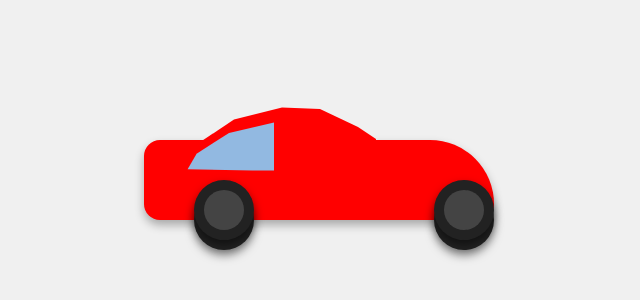
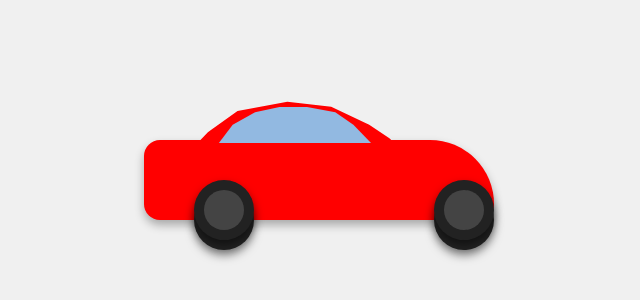
Before and after one commit to Daniel-Vara/formas, a plain HTML site: page index.html in a window 1280 px wide. Shown: the part 250-550 px from the top of the page, without its empty margins (296-936 px from the left). Drawn offline with Linux system fonts and the light colour scheme.

Commit message:
melhorado um pouco, mas falta finalizar

```diff
--- a/style.css
+++ b/style.css
@@ -39,24 +39,25 @@ body {
 /* Teto do carro */
 .car-top {
     position: absolute;
-    bottom: 30px;
+    bottom: 20px;
     left: 40px;
-    width: 200px;
-    height: 150px;
+    width: 230px;
+    height: 180px;
     background: #ff0000;
     border-radius: 30px 30px 0 0;
-   clip-path: polygon(49% 25%, 68% 26%, 87% 38%, 96% 46%, 96% 62%, 69% 62%, 38% 62%, 2% 61%, 7% 49%, 25% 33%);
+   clip-path: polygon(44.92% 28.7%, 64% 31.57%, 80.52% 41.51%, 89.3% 49%, 100% 62.25%, 69% 62%, 38% 62%, 1% 58.26%, 10.38% 45.65%, 23.27% 33.83%);
 }
 
 .windshield {
   position: absolute;
-  bottom: 30px;
-  left: 40px;
-  width: 180px;
-  height: 130px;
+  bottom: 50px;
+  left: 50px;
+  width: 200px;
+  height: 150px;
   background: rgba(135, 206, 250, 0.9);
   border-radius: 30px 30px 0 0;
-  clip-path: polygon(50% 25%, 50% 33%, 50% 45%, 50% 54%, 50% 62%, 38% 62%, 2% 61%, 7% 49%, 25% 33%);
+ clip-path: polygon(42.79% 38.08%, 56.49% 38.08%, 70.65% 41.51%, 79.68% 49.87%, 88.53% 62%, 69% 62%, 38% 62%, 12.44% 62%, 19.35% 49.87%, 30.53% 41.51%);
+
   z-index: 1;
 }
 
```
